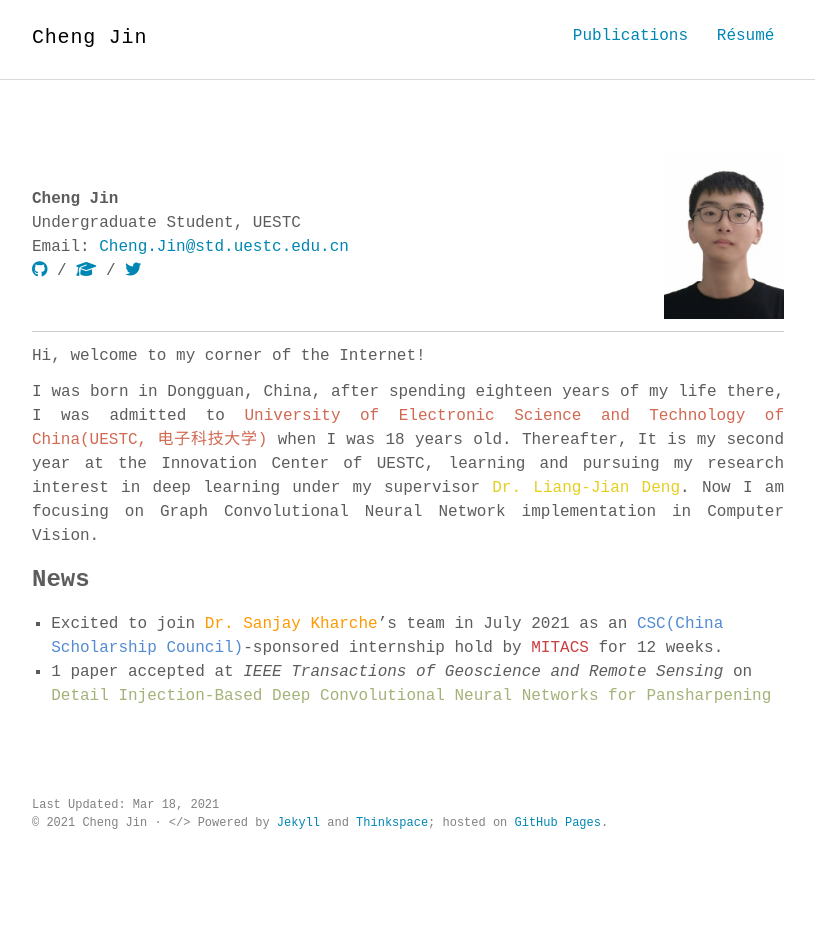
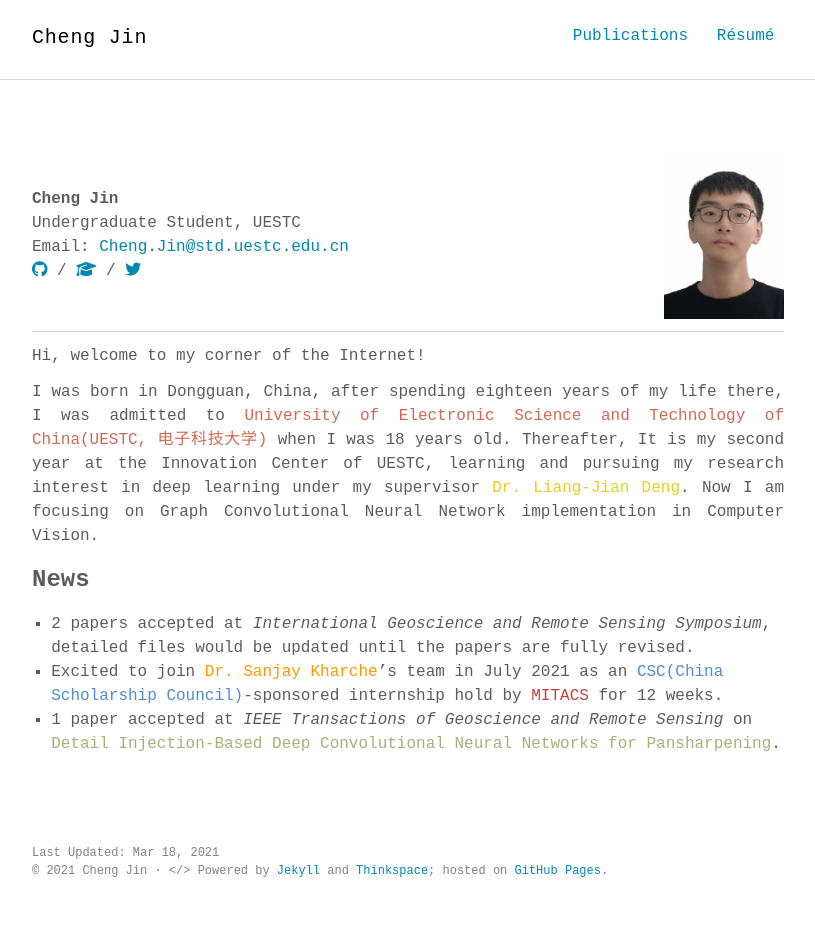
Before and after one commit to ChengJin-git/ChengJin-git.github.io, a Jekyll site: the page built from index.md, in a window 1280 px wide. Shown: the whole page, without its empty margins (232-1047 px from the left). Built offline with Jekyll 4.4.1, drawn with Linux system fonts in a browser that asks for light colours; nearby versions of some CDN libraries; some web fonts are replaced; before the commit the page ends 900 px from its top, so only the background shows below that.

Commit message:
add IGARSS news

```diff
--- a/index.md
+++ b/index.md
@@ -18,5 +18,6 @@ I was born in Dongguan, China, after spending eighteen years of my life there, I
 
 ### News
 
+- 2 papers accepted at *International Geoscience and Remote Sensing Symposium*, detailed files would be updated until the papers are fully revised.
 - Excited to join [<span style="color: #FF9900">Dr. Sanjay Kharche</span>](https://kcru.lawsonresearch.ca/research/srk/index.html){:target="_blank"}'s team in July 2021 as an [<span style="color: #528bd1">CSC(China Scholarship Council)</span>](https://www.csc.edu.cn/)-sponsored internship hold by [<span style="color: #c93e3e">MITACS</span>](https://www.mitacs.ca/) for 12 weeks.
-- 1 paper accepted at *IEEE Transactions of Geoscience and Remote Sensing* on [<span style="color: #a3b278">Detail Injection-Based Deep Convolutional Neural Networks for Pansharpening</span>](https://chengjin-git.github.io//2020/Detail-Injection-Based-Deep-Convolutional-Neural-Networks-for-Pansharpening/)
+- 1 paper accepted at *IEEE Transactions of Geoscience and Remote Sensing* on [<span style="color: #a3b278">Detail Injection-Based Deep Convolutional Neural Networks for Pansharpening</span>](https://chengjin-git.github.io//2020/Detail-Injection-Based-Deep-Convolutional-Neural-Networks-for-Pansharpening/).
```
